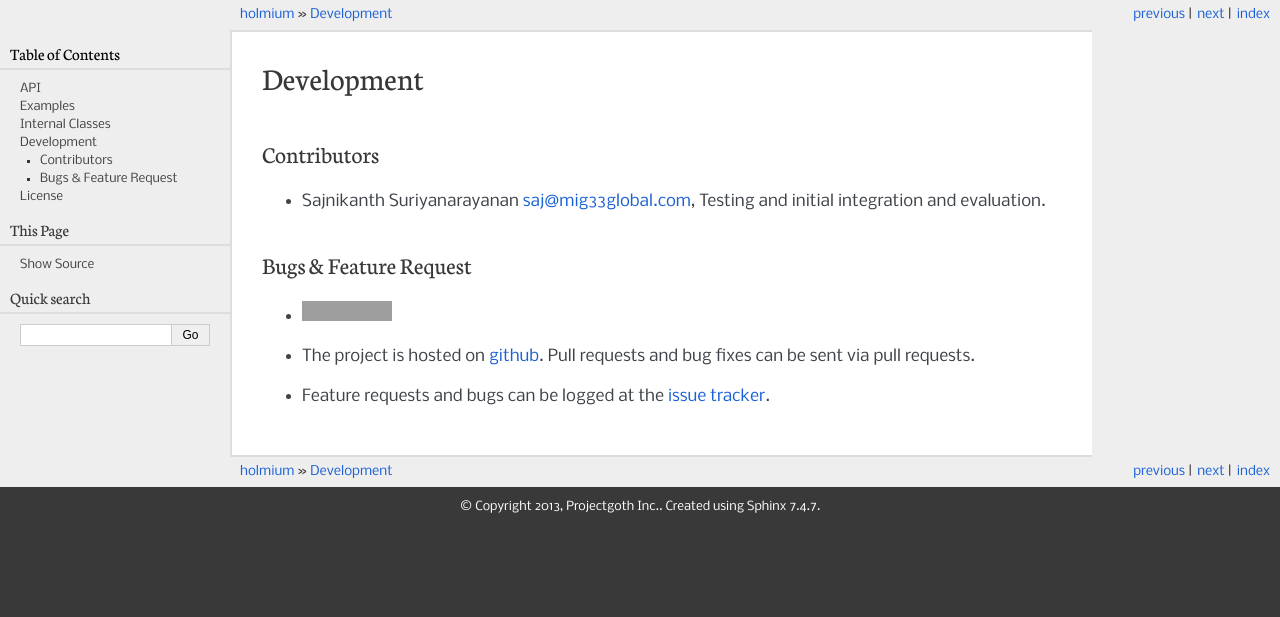
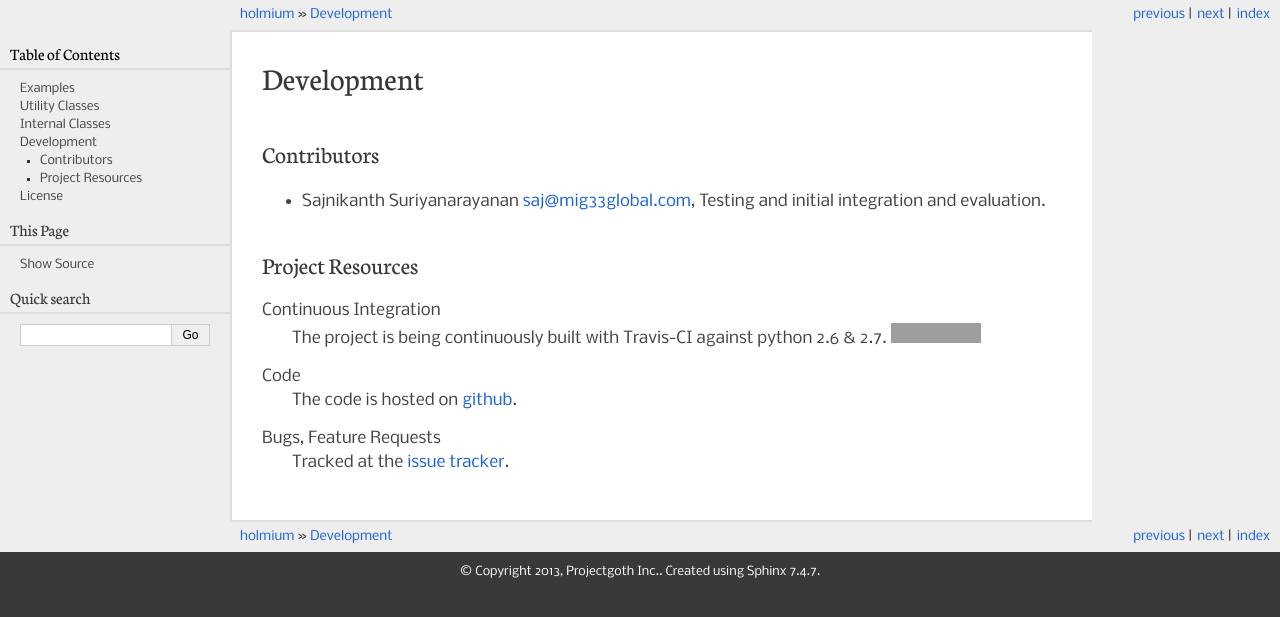
Before and after one commit to alisaifee/holmium.core, a Sphinx documentation site: the page built from doc/source/development.rst, in a window 1280 px wide. Shown: the top 617 px of the page. Built offline with Sphinx 7.4.7, drawn with Linux system fonts in a browser that asks for light colours; formulas are drawn with MathJax 3; grey boxes are pictures that could not be loaded.

Commit message:
added project resources to documentation (github/travis/issue tracker)

```diff
--- a/doc/source/core.rst
+++ b/doc/source/core.rst
@@ -1,5 +1,5 @@
-API
-===
+Utility Classes
+===============
 
 Page Objects
 -------------
--- a/doc/source/development.rst
+++ b/doc/source/development.rst
@@ -1,3 +1,6 @@
+.. |travis-ci| image:: https://secure.travis-ci.org/mig33/holmium.core.png
+    :target: https://travis-ci.org/#!/mig33/holmium.core
+
 Development
 ===========
 .. _github: http://github.com/mig33/holmium.core/
@@ -7,9 +10,13 @@ Contributors
 ~~~~~~~~~~~~
 .. include:: ../../CONTRIBUTORS.rst
 
-Bugs & Feature Request
-~~~~~~~~~~~~~~~~~~~~~~
-* .. image:: https://secure.travis-ci.org/mig33/holmium.core.png
-    :target: https://travis-ci.org/#!/mig33/holmium.core
-* The project is hosted on `github`_. Pull requests and bug fixes can be sent via pull requests.
-* Feature requests and bugs can be logged at the `issue tracker`_.
+Project Resources
+~~~~~~~~~~~~~~~~~
+Continuous Integration
+    The project is being continuously built with Travis-CI against python 2.6 & 2.7. |travis-ci|
+
+Code
+    The code is hosted on `github`_.
+
+Bugs, Feature Requests
+    Tracked at the `issue tracker`_.
--- a/doc/source/index.rst
+++ b/doc/source/index.rst
@@ -6,8 +6,8 @@ For more detailed examples refer to the :doc:`examples` page.
    :maxdepth: 5
    :hidden:
 
+   examples
    core
-   examples
    internals
    development
    license
```
